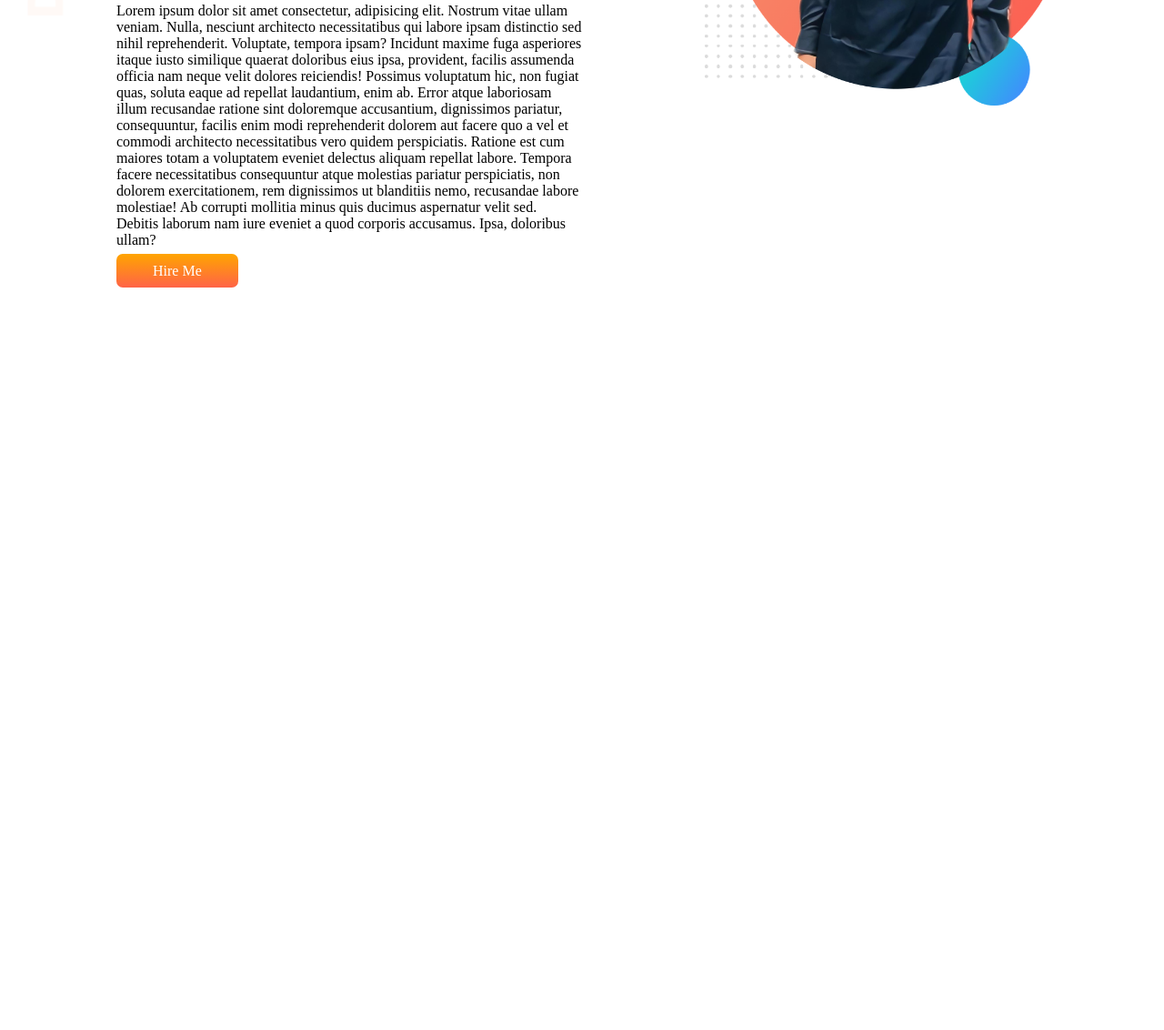
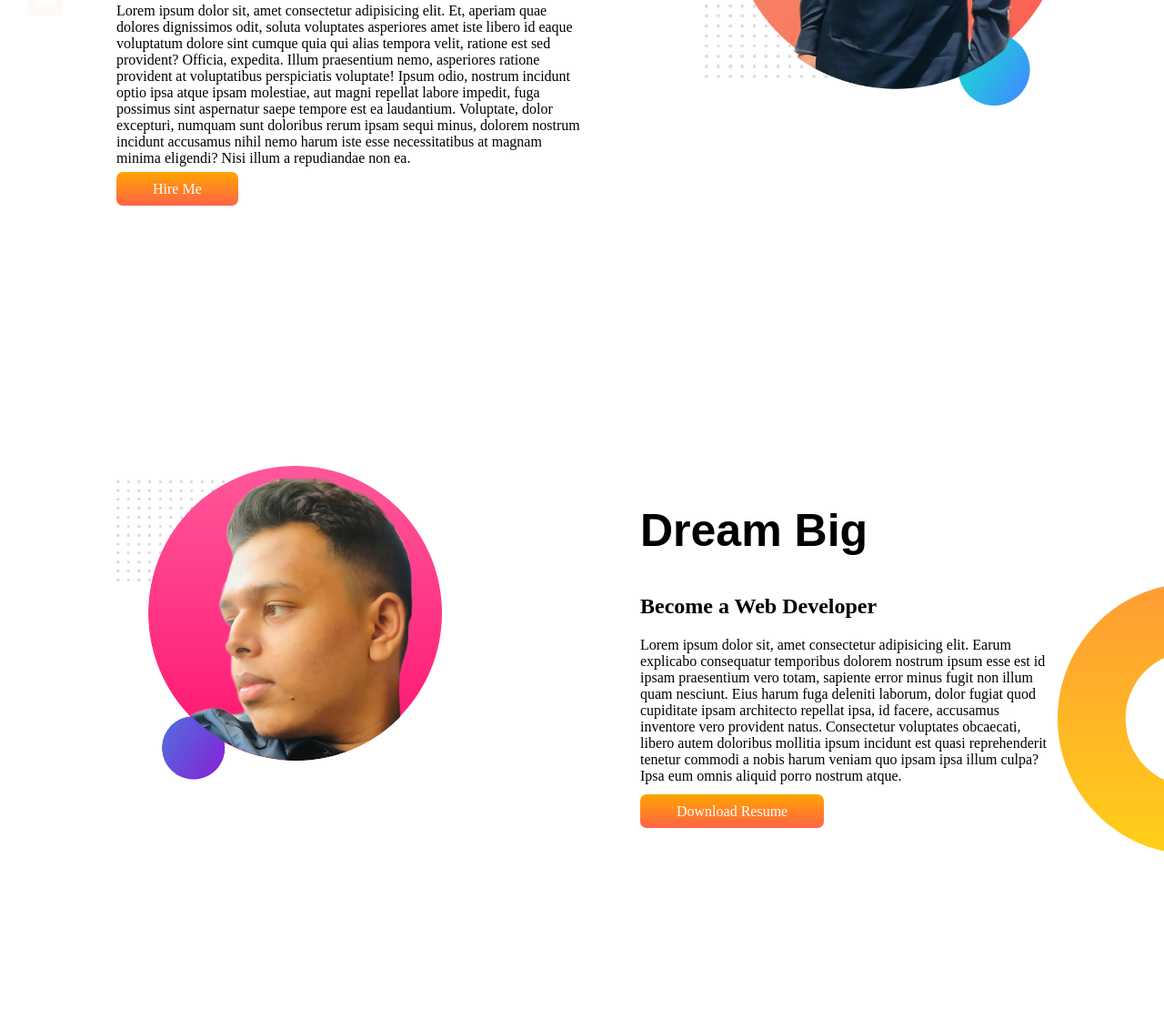
Before and after one commit to ProgrammerTalukder/developer-portfolio, a plain HTML site: page index.html in a window 1280 px wide. Shown: the part 342-1474 px from the top of the page at 91% size. Before the commit the page ends 800 px from the top, so only its background shows below. Drawn offline with Linux system fonts and the light colour scheme; a web font is replaced by a local one.

Commit message:
someadded

```diff
--- a/index.html
+++ b/index.html
@@ -15,13 +15,23 @@
         <div class="half-width"><h1>Welcome To</h1>
             <h1><span class="orange-color">Shafi Talukder </span>World</h1>
             <h3>Build Climber And Train Stopper</h3>
-            <p>Lorem ipsum dolor sit amet consectetur, adipisicing elit. Nostrum vitae ullam veniam. Nulla, nesciunt architecto necessitatibus qui labore ipsam distinctio sed nihil reprehenderit. Voluptate, tempora ipsam? Incidunt maxime fuga asperiores itaque iusto similique quaerat doloribus eius ipsa, provident, facilis assumenda officia nam neque velit dolores reiciendis! Possimus voluptatum hic, non fugiat quas, soluta eaque ad repellat laudantium, enim ab. Error atque laboriosam illum recusandae ratione sint doloremque accusantium, dignissimos pariatur, consequuntur, facilis enim modi reprehenderit dolorem aut facere quo a vel et commodi architecto necessitatibus vero quidem perspiciatis. Ratione est cum maiores totam a voluptatem eveniet delectus aliquam repellat labore. Tempora facere necessitatibus consequuntur atque molestias pariatur perspiciatis, non dolorem exercitationem, rem dignissimos ut blanditiis nemo, recusandae labore molestiae! Ab corrupti mollitia minus quis ducimus aspernatur velit sed. Debitis laborum nam iure eveniet a quod corporis accusamus. Ipsa, doloribus ullam?</p>
+            <p>Lorem ipsum dolor sit, amet consectetur adipisicing elit. Et, aperiam quae dolores dignissimos odit, soluta voluptates asperiores amet iste libero id eaque voluptatum dolore sint cumque quia qui alias tempora velit, ratione est sed provident? Officia, expedita. Illum praesentium nemo, asperiores ratione provident at voluptatibus perspiciatis voluptate! Ipsum odio, nostrum incidunt optio ipsa atque ipsam molestiae, aut magni repellat labore impedit, fuga possimus sint aspernatur saepe tempore est ea laudantium. Voluptate, dolor excepturi, numquam sunt doloribus rerum ipsam sequi minus, dolorem nostrum incidunt accusamus nihil nemo harum iste esse necessitatibus at magnam minima eligendi? Nisi illum a repudiandae non ea.</p>
             <a class="hire" href="http://youtube.com" alt="#">Hire Me</a>
         </div>
         <div class="half-width">
         <img src="my-bg2.png" alt="myphoto">
         </div>
         </section>
+    <section class="dreambig">
+        <div class="half-width">
+            <img src="my-bg2 (1).png">
+        </div>
+        <div class="half-width" id="pra">
+            <h1>Dream Big</h1>
+            <h2>Become a Web Developer</h2>
+            <p class>Lorem ipsum dolor sit, amet consectetur adipisicing elit. Earum explicabo consequatur temporibus dolorem nostrum ipsum esse est id ipsam praesentium vero totam, sapiente error minus fugit non illum quam nesciunt. Eius harum fuga deleniti laborum, dolor fugiat quod cupiditate ipsam architecto repellat ipsa, id facere, accusamus inventore vero provident natus. Consectetur voluptates obcaecati, libero autem doloribus mollitia ipsum incidunt est quasi reprehenderit tenetur commodi a nobis harum veniam quo ipsam ipsa illum culpa? Ipsa eum omnis aliquid porro nostrum atque.</p>
+            <a href="http://google.com" alt="#" class="hire">Download Resume</a>
+        </div>
 
     </section>
 </body>
--- a/style.css
+++ b/style.css
@@ -15,6 +15,7 @@ section{
     width:50%;
     padding-left:10%;
     padding-top: 5%;
+    margin-bottom: 231px;
 }
 .half-width img{
     width:80%;
@@ -32,3 +33,15 @@ section{
     background-image: url(top-banner.png);
     background-repeat: no-repeat;
 }
+.dreambig{
+    background-image: url(dream-bg.png);
+    background-repeat: no-repeat;
+    background-position: right;
+    height:auto;
+}
+#pra{
+    margin-right: 10%;
+}
+#pra p{
+    padding-bottom: 5px;
+}
```
Also changed, not shown: dream-bg.png (renamed from developer-portfolio-master/developer-portfolio-master/images/dream-bg.png), my-bg2 (1).png (added), 1 other file.
